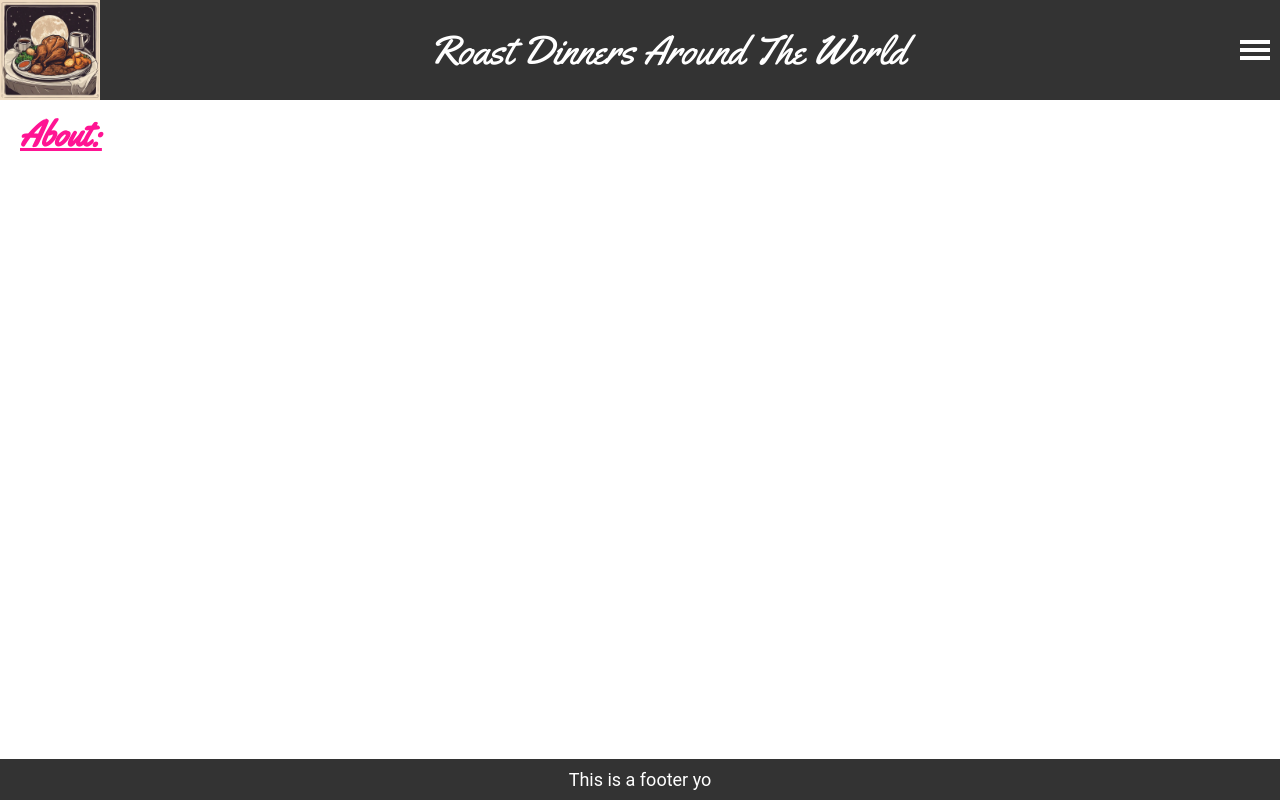
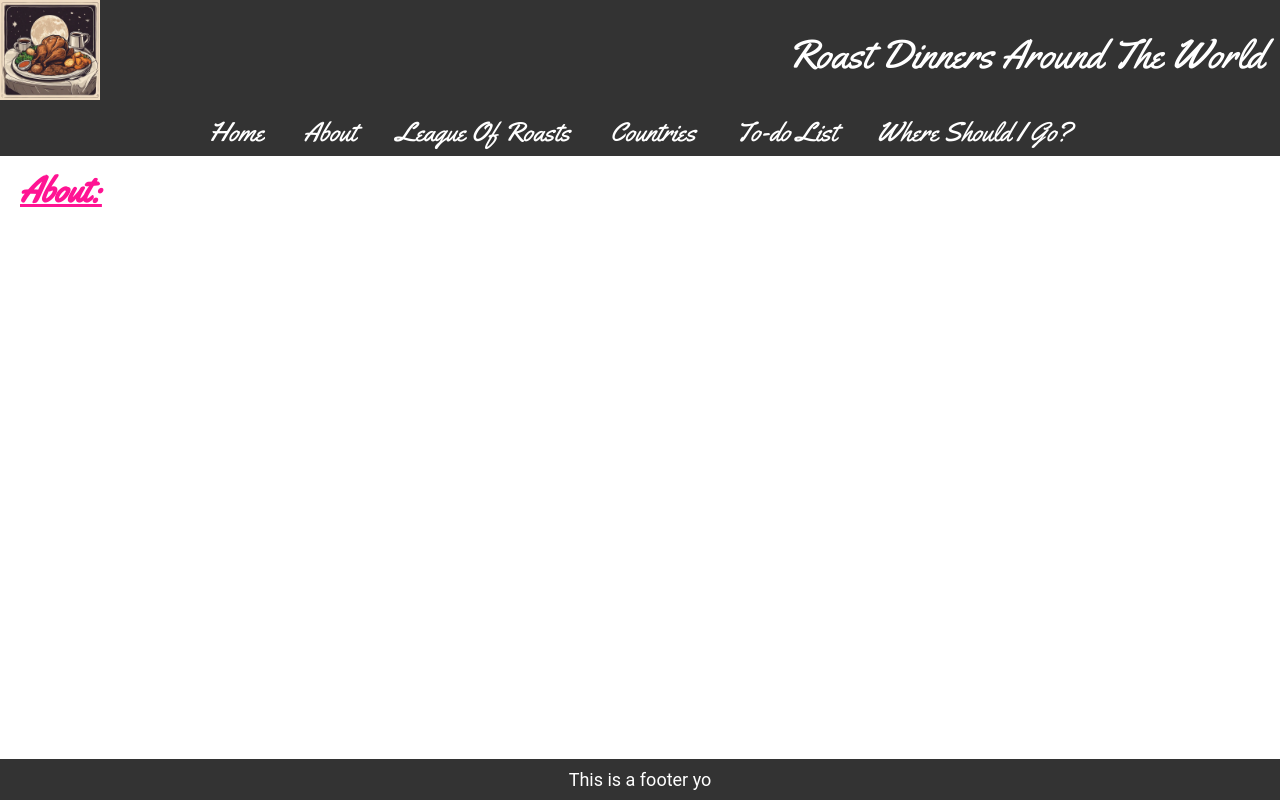
Before and after one commit to jamesthemullet/roastdinnersaroundtheworld, an Astro site: page /about in a window 1280 px wide. Built offline with nearby package versions, Linux system fonts and the light colour scheme; Astro itself is replaced by a stand-in of ours.

Commit message:
desktop nav

```diff
--- a/src/components/header/header.css
+++ b/src/components/header/header.css
@@ -18,7 +18,6 @@
     text-decoration: none;
     padding-right: 1rem;
     font-family: "yellowtail", "Roboto", sans-serif;
-    line-height: 0;
 
     img {
       width: 50px;
@@ -55,6 +54,7 @@
 
 .nav-container {
   position: relative;
+  flex-wrap: wrap;
 }
 
 #nav-toggle {
@@ -65,6 +65,10 @@
   border: none;
   cursor: pointer;
   margin-right: 1rem;
+
+  @media (min-width: 1200px) {
+    display: none;
+  }
 }
 
 #nav-toggle::before,
@@ -120,6 +124,20 @@
     top: 100px;
     width: auto;
   }
+
+  @media (min-width: 1200px) {
+    display: flex;
+    position: relative;
+    box-shadow: none;
+    top: 0;
+    background-color: #333;
+    justify-content: center;
+    width: 100%;
+  }
+
+  @media (min-width: 1550px) {
+    width: unset;
+  }
 }
 
 #nav-menu a {
@@ -128,15 +146,27 @@
   text-decoration: none;
   color: black;
   margin: 20px;
+  font-family: "yellowtail", "Roboto", sans-serif;
 
   @media (min-width: 768px) {
     margin: 30px;
     font-size: 1.5em;
   }
+
+  @media (min-width: 1200px) {
+    margin: 0;
+    color: white;
+    line-height: 1;
+    font-size: 1em;
+  }
 }
 
 #nav-menu a:hover {
   background-color: #f0f0f0;
+
+  @media (min-width: 1200px) {
+    background-color: #444;
+  }
 }
 
 #nav-toggle.open + #nav-menu {
```
